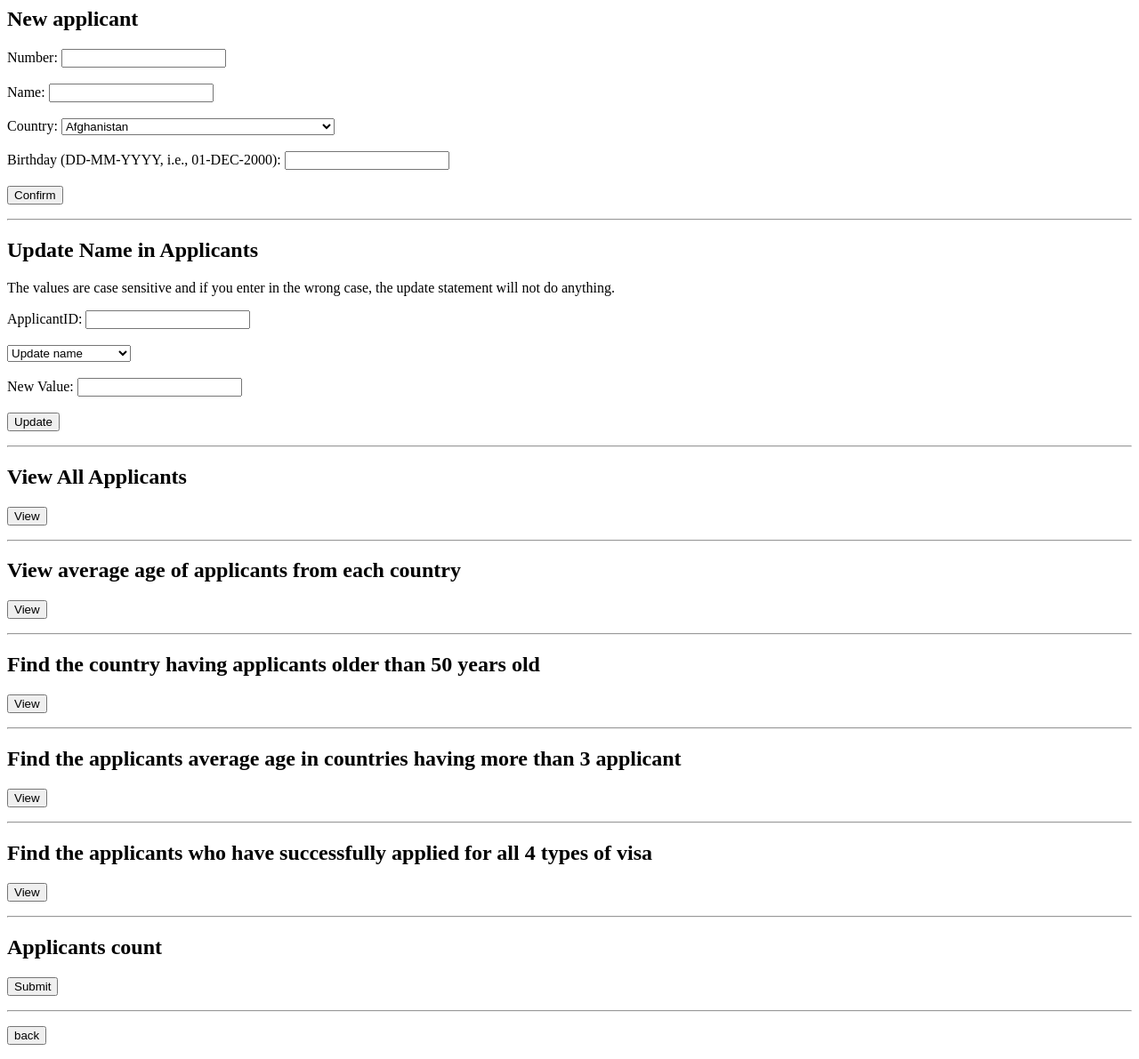
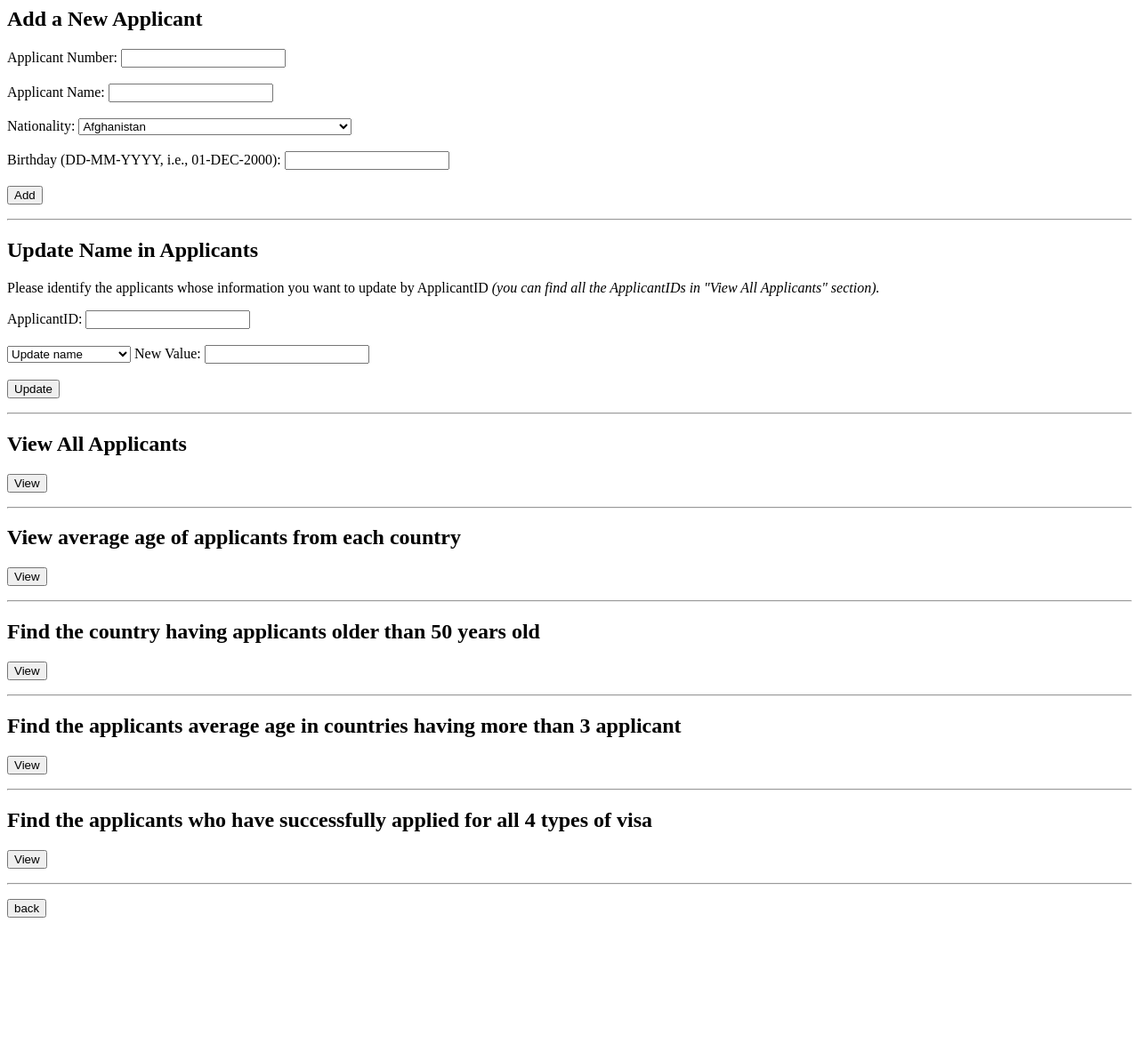
Before and after one commit to Shawn-Xihao-Wu/Modeling-Canadian-Immigration-System-in-SQL-and-PHP-CPSC-304, a PHP site: page /applicants.php in a window 1280 px wide. Shown: the whole page at 89% size. After the commit the page ends 1032 px from the top, so only its background shows below. Run offline with PHP 8.4, Linux system fonts and the light colour scheme.

Commit message:
Add citation and some reformat

```diff
--- a/applicants.php
+++ b/applicants.php
@@ -1,3 +1,4 @@
+<!-- Modified from https://www.students.cs.ubc.ca/~cs-304/resources/php-oracle-resources/php-setup.html -->
 <html>
 <?php
 //this tells the system that it's no longer just parsing html; it's now parsing PHP
@@ -214,17 +215,6 @@ function handleInsertRequest()
     OCICommit($db_conn);
 }
 
-function handleCountRequest()
-{
-    global $db_conn;
-
-    $result = executePlainSQL("SELECT Count(*) FROM Applicants");
-
-    if (($row = oci_fetch_row($result)) != false) {
-        echo "<br> Number of applicants: " . $row[0] . "<br>";
-    }
-}
-
 function handleViewAllRequest()
 {
 
@@ -307,9 +297,7 @@ function handlePOSTRequest()
 function handleGETRequest()
 {
     if (connectToDB()) {
-        if (array_key_exists('countTuples', $_GET)) {
-            handleCountRequest();
-        } else if (array_key_exists('viewAllTuples', $_GET)) {
+        if (array_key_exists('viewAllTuples', $_GET)) {
             handleViewAllRequest();
         } else if (array_key_exists('viewGroupByHavingTuple', $_GET)) {
             handleGroupByRequest();
@@ -327,8 +315,7 @@ function handleGETRequest()
 
 if (isset($_POST['updateSubmit']) || isset($_POST['insertSubmit'])) {
     handlePOSTRequest();
-} else if (
-    isset($_GET['countTupleRequest']) || isset($_GET['viewAllTupleRequest']) || isset($_GET['viewGroupByHavingTupleRequest'])
+} else if (isset($_GET['viewAllTupleRequest']) || isset($_GET['viewGroupByHavingTupleRequest'])
     || isset($_GET['viewAverageRequest']) || isset($_GET['viewNestedTupleRequest']) || isset($_GET['viewDivisionTupleRequest'])
 ) {
     handleGETRequest();
@@ -341,14 +328,14 @@ if (isset($_POST['updateSubmit']) || isset($_POST['insertSubmit'])) {
 
 <body>
 
-    <h2>New applicant</h2>
+    <h2>Add a New Applicant</h2>
 
     <form method="POST" action="applicants.php">
         <input type="hidden" id="insertQueryRequest" name="insertQueryRequest">
-        Number: <input type="text" name="anumber"> <br /><br />
-        Name: <input type="text" name="aname"> <br /><br />
+        Applicant Number: <input type="text" name="anumber"> <br /><br />
+        Applicant Name: <input type="text" name="aname"> <br /><br />
 
-        <label for="country">Country: </label>
+        <label for="country">Nationality: </label>
         <select id="country" name="country" class="form-control">
             <option value="Afghanistan">Afghanistan</option>
             <option value="Åland Islands">Åland Islands</option>
@@ -598,14 +585,14 @@ if (isset($_POST['updateSubmit']) || isset($_POST['insertSubmit'])) {
 
         Birthday (DD-MM-YYYY, i.e., 01-DEC-2000): <input type="text" name="abirthday"> <br /><br />
 
-        <input type="submit" value="Confirm" name="insertSubmit"></p>
+        <input type="submit" value="Add" name="insertSubmit"></p>
     </form>
 
 
     <hr />
 
     <h2>Update Name in Applicants</h2>
-    <p>The values are case sensitive and if you enter in the wrong case, the update statement will not do anything.</p>
+    <p>Please identify the applicants whose information you want to update by ApplicantID <em>(you can find all the ApplicantIDs in "View All Applicants" section).</em></p>
 
     <form method="POST" action="applicants.php">
         <!--refresh page when submitted-->
@@ -617,7 +604,7 @@ if (isset($_POST['updateSubmit']) || isset($_POST['insertSubmit'])) {
             <option value="Update name">Update name</option>
             <option value="Update DateOfBirth">Update DateOfBirth</option>
             <option value="Update Nationality">Update Nationality</option>
-        </select> <br /><br />
+        </select>
 
         New Value: <input type="text" name="newValue"> <br /><br />
 
@@ -676,15 +663,6 @@ if (isset($_POST['updateSubmit']) || isset($_POST['insertSubmit'])) {
 
     <hr />
 
-    <h2>Applicants count</h2>
-    <form method="GET" action="applicants.php">
-        <!--refresh page when submitted-->
-        <input type="hidden" id="countTupleRequest" name="countTupleRequest">
-        <input type="submit" name="countTuples"></p>
-    </form>
-
-    <hr />
-
     <p>
         <a href="index.php">
             <button class="button button2">back</button>
--- a/approved_institutions.php
+++ b/approved_institutions.php
@@ -1,4 +1,5 @@
-  <html>
+<!-- Modified from https://www.students.cs.ubc.ca/~cs-304/resources/php-oracle-resources/php-setup.html -->
+<html>
   <?php
     //this tells the system that it's no longer just parsing html; it's now parsing PHP
 
@@ -133,7 +134,7 @@
         $toDelete = $_POST['InstitutionIDToDelete'];
 
         executePlainSQL("DELETE FROM ApprovedInstitutions WHERE InstitutionID='" . $toDelete . "'");
-        $deleteStatement = "Deleted the institution with ID ". $toDelete . "!";
+        $deleteStatement = "Deleted the institution with ID " . $toDelete . "!";
         OCICommit($db_conn);
     }
 
--- a/embassy_consulates.php
+++ b/embassy_consulates.php
@@ -1,3 +1,4 @@
+<!-- Modified from https://www.students.cs.ubc.ca/~cs-304/resources/php-oracle-resources/php-setup.html -->
 <html>
 <?php
 //this tells the system that it's no longer just parsing html; it's now parsing PHP
--- a/holders.php
+++ b/holders.php
@@ -1,3 +1,4 @@
+<!-- Modified from https://www.students.cs.ubc.ca/~cs-304/resources/php-oracle-resources/php-setup.html -->
 <html>
 <?php
 //this tells the system that it's no longer just parsing html; it's now parsing PHP
--- a/index.php
+++ b/index.php
@@ -1,3 +1,4 @@
+<!-- Modified from https://www.students.cs.ubc.ca/~cs-304/resources/php-oracle-resources/php-setup.html -->
 <!DOCTYPE html>
 <html>
 <?php
--- a/issued_visas.php
+++ b/issued_visas.php
@@ -1,3 +1,4 @@
+<!-- Modified from https://www.students.cs.ubc.ca/~cs-304/resources/php-oracle-resources/php-setup.html -->
 <html>
   <?php
     //this tells the system that it's no longer just parsing html; it's now parsing PHP
```
